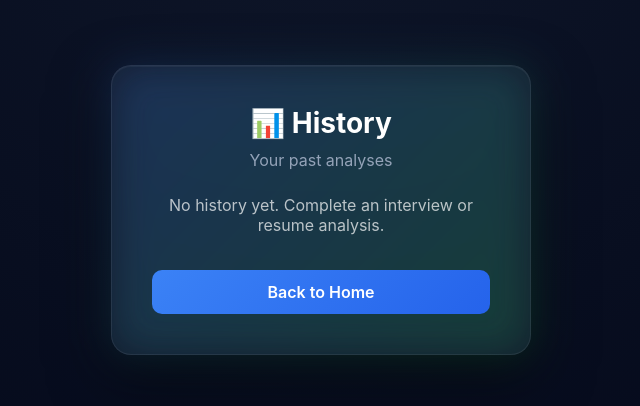
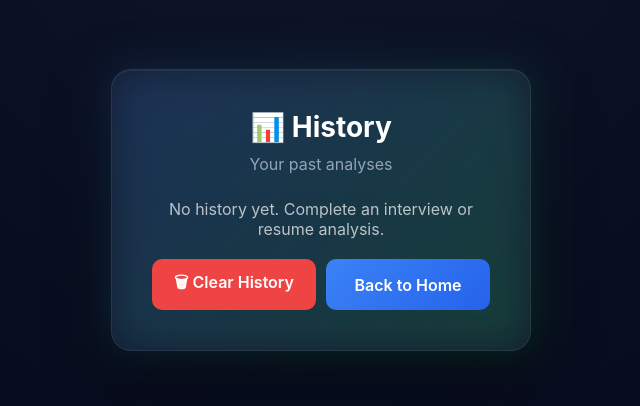
Before and after one commit to SBR2006V/ai-mock-interview, a Next.js app: page /history in a window 1280 px wide. Shown: the part 190-596 px from the top of the page, without its empty margins (319-959 px from the left). Built offline with nearby package versions, Linux system fonts and the light colour scheme.

Commit message:
Clear History

```diff
--- a/app/globals.css
+++ b/app/globals.css
@@ -352,3 +352,26 @@ body {
   background: linear-gradient(135deg, #b32d2e, #b32d2e);
   color: white;
 }
+/* ================= MODAL ================= */
+.modalOverlay {
+  position: fixed;
+  top: 0;
+  left: 0;
+  width: 100%;
+  height: 100%;
+  background: rgba(0,0,0,0.65);
+  display: flex;
+  justify-content: center;
+  align-items: center;
+  z-index: 1000;
+}
+
+.modalBox {
+  background: rgba(30, 41, 59, 0.95);
+  padding: 25px;
+  border-radius: 14px;
+  text-align: center;
+  width: 320px;
+  border: 1px solid rgba(255,255,255,0.1);
+  box-shadow: 0 20px 60px rgba(0,0,0,0.6);
+}
--- a/app/history/page.js
+++ b/app/history/page.js
@@ -6,6 +6,7 @@ import { useRouter } from "next/navigation";
 export default function HistoryPage() {
   const router = useRouter();
   const [history, setHistory] = useState([]);
+  const [showConfirm, setShowConfirm] = useState(false);
 
   useEffect(() => {
     const stored = localStorage.getItem("history");
@@ -14,6 +15,12 @@ export default function HistoryPage() {
     }
   }, []);
 
+  const clearHistory = () => {
+    localStorage.removeItem("history");
+    setHistory([]);
+    setShowConfirm(false);
+  };
+
   return (
     <div className="container">
       <div className="card">
@@ -21,39 +28,49 @@ export default function HistoryPage() {
         <h1 className="title">📊 History</h1>
         <p className="subtitle">Your past analyses</p>
 
-        {/* 🔥 EMPTY STATE */}
+        {/* EMPTY STATE */}
         {history.length === 0 && (
           <p style={{ textAlign: "center", opacity: 0.7 }}>
             No history yet. Complete an interview or resume analysis.
           </p>
         )}
 
-        {/* 🔥 HISTORY LIST */}
+        {/* HISTORY LIST */}
         <div style={{ marginTop: "20px" }}>
           {history.map((item, index) => (
             <div
               key={index}
+              onClick={() => {
+                if (item.type === "interview") {
+                  localStorage.setItem("result", JSON.stringify(item.full));
+                  window.location.href = `/result?role=${item.role}`;
+                } else {
+                  localStorage.setItem("resume_result", JSON.stringify(item.full));
+                  window.location.href = `/resume/result`;
+                }
+              }}
               style={{
                 padding: "15px",
                 marginBottom: "12px",
                 borderRadius: "12px",
                 background: "#020617",
                 border: "1px solid rgba(255,255,255,0.05)",
+                cursor: "pointer",
+                transition: "0.2s",
               }}
+              onMouseEnter={(e) => (e.currentTarget.style.opacity = "0.85")}
+              onMouseLeave={(e) => (e.currentTarget.style.opacity = "1")}
             >
-              {/* TYPE */}
               <p style={{ fontSize: "14px", opacity: 0.7 }}>
                 {item.type === "interview" ? "🎤 Interview" : "📄 Resume"}
               </p>
 
-              {/* ROLE (only for interview) */}
               {item.role && (
                 <p style={{ fontWeight: "600" }}>
                   Role: {item.role}
                 </p>
               )}
 
-              {/* SCORE */}
               <p>
                 Score:{" "}
                 <span style={{ color: "#22c55e", fontWeight: "600" }}>
@@ -62,14 +79,12 @@ export default function HistoryPage() {
                 </span>
               </p>
 
-              {/* VERDICT */}
               {item.verdict && (
                 <p style={{ fontSize: "14px" }}>
                   Verdict: {item.verdict}
                 </p>
               )}
 
-              {/* DATE */}
               <p style={{ fontSize: "12px", opacity: 0.6 }}>
                 {item.date}
               </p>
@@ -77,16 +92,56 @@ export default function HistoryPage() {
           ))}
         </div>
 
-        {/* 🔥 BUTTON */}
+        {/* BUTTONS */}
+        <div style={{ display: "flex", gap: "10px", marginTop: "15px" }}>
+
+          <button
+            className="button"
+            style={{ background: "#ef4444", color: "white" }}
+            onClick={() => setShowConfirm(true)}
+          >
+            🗑 Clear History
+          </button>
+
           <button
             className="button blue"
-          style={{ marginTop: "15px" }}
             onClick={() => router.push("/")}
           >
             Back to Home
           </button>
 
         </div>
+
+      </div>
+
+      {/* 🔥 CUSTOM MODAL */}
+      {showConfirm && (
+        <div className="modalOverlay">
+          <div className="modalBox">
+            <h3>Clear History?</h3>
+            <p style={{ opacity: 0.8 }}>
+              This action cannot be undone.
+            </p>
+
+            <div style={{ display: "flex", gap: "10px", marginTop: "20px" }}>
+              <button
+                className="button"
+                style={{ background: "#ef4444", color: "white" }}
+                onClick={clearHistory}
+              >
+                Yes, Clear
+              </button>
+
+              <button
+                className="button"
+                onClick={() => setShowConfirm(false)}
+              >
+                Cancel
+              </button>
+            </div>
+          </div>
+        </div>
+      )}
     </div>
   );
 }
--- a/app/resume/result/page.js
+++ b/app/resume/result/page.js
@@ -25,11 +25,12 @@ export default function ResumeResultPage() {
     type: "resume",
     score: data.score,
     date: new Date().toLocaleString(),
+    full: data, // 🔥 IMPORTANT
   };
 
   const updatedHistory = [newEntry, ...history].slice(0, 10);
+
   localStorage.setItem("history", JSON.stringify(updatedHistory));
-
 }, [data]);
 
   if (!data) {
```
Also changed, not shown: app/result/ResultClient.js (+2 -5 lines). Lines whose indentation alone changed are shown as unchanged.
